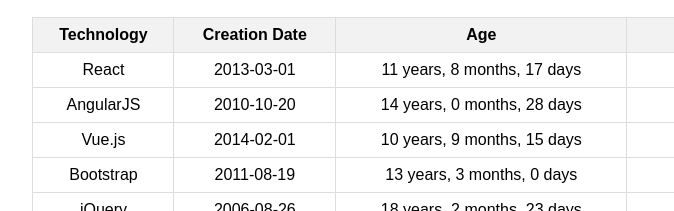
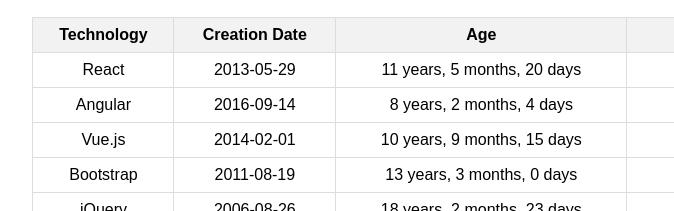
Before and after one commit to Lanskask/technologies_times, a plain HTML site: page index.html in a window 1280 px wide. Shown: the part 893-1104 px from the top of the page, 102-776 px from the left. Drawn offline with Linux system fonts and the light colour scheme.

Commit message:
Some data updated

```diff
--- a/index.html
+++ b/index.html
@@ -40,8 +40,8 @@
 <script>
   const technologies = [
     { name: "FastAPI", date: "2018-12-05", category: "Backend", importance: 2, tags: new Set(["backend", "python", "framework"]) },
-    { name: "React", date: "2013-03-01", category: "Frontend", importance: 3, tags: new Set(["frontend", "javascript", "library"]) },
-    { name: "AngularJS", date: "2010-10-20", category: "Frontend", importance: 3, tags: new Set(["frontend", "javascript", "framework"]) },
+    { name: "React", date: "2013-05-29", category: "Frontend", importance: 3, tags: new Set(["frontend", "javascript", "library"]) },
+    { name: "Angular", date: "2016-09-14", category: "Frontend", importance: 3, tags: new Set(["frontend", "javascript", "framework"]) },
     { name: "Vue.js", date: "2014-02-01", category: "Frontend", importance: 3, tags: new Set(["frontend", "javascript", "framework"]) },
     { name: "Node.js", date: "2009-05-27", category: "Backend", importance: 2, tags: new Set(["backend", "javascript", "runtime"]) },
     { name: "Kubernetes", date: "2014-06-07", category: "DevOps", importance: 4, tags: new Set(["container", "orchestration", "devops"]) },
@@ -65,7 +65,7 @@
     { name: "Django", date: "2005-07-21", category: "Backend", importance: 2, tags: new Set(["backend", "python", "framework"]) },
     { name: "Ruby on Rails", date: "2005-12-13", category: "Backend", importance: 2, tags: new Set(["backend", "ruby", "framework"]) },
     { name: "Laravel", date: "2011-06-09", category: "Backend", importance: 2, tags: new Set(["backend", "php", "framework"]) },
-    { name: "Go (Golang)", date: "2012-03-10", category: "Programming Language", importance: 1, tags: new Set(["language", "backend", "concurrency"]) },
+    { name: "Go (Golang)", date: "2009-11-10"/*November 10, 2009*/, category: "Programming Language", importance: 1, tags: new Set(["language", "backend", "concurrency"]) },
     { name: "Rust", date: "2010-05-15", category: "Programming Language", importance: 1, tags: new Set(["language", "systems", "memory safety"]) },
     { name: "Swift", date: "2014-06-02", category: "Programming Language", importance: 1, tags: new Set(["language", "apple", "ios"]) },
     { name: "TypeScript", date: "2012-10-01", category: "Programming Language", importance: 1, tags: new Set(["language", "javascript", "static typing"]) },
```
